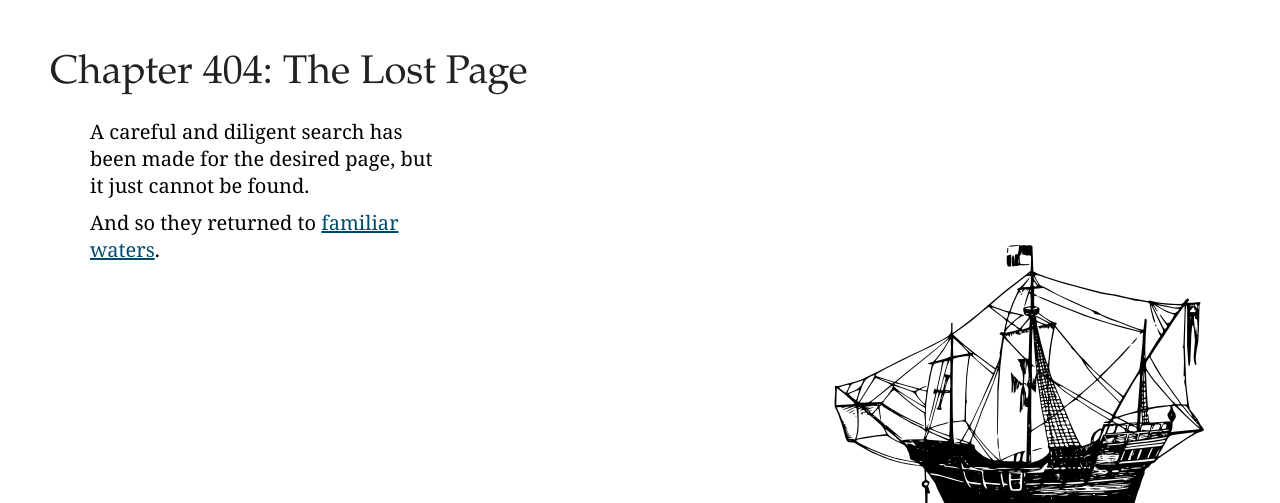
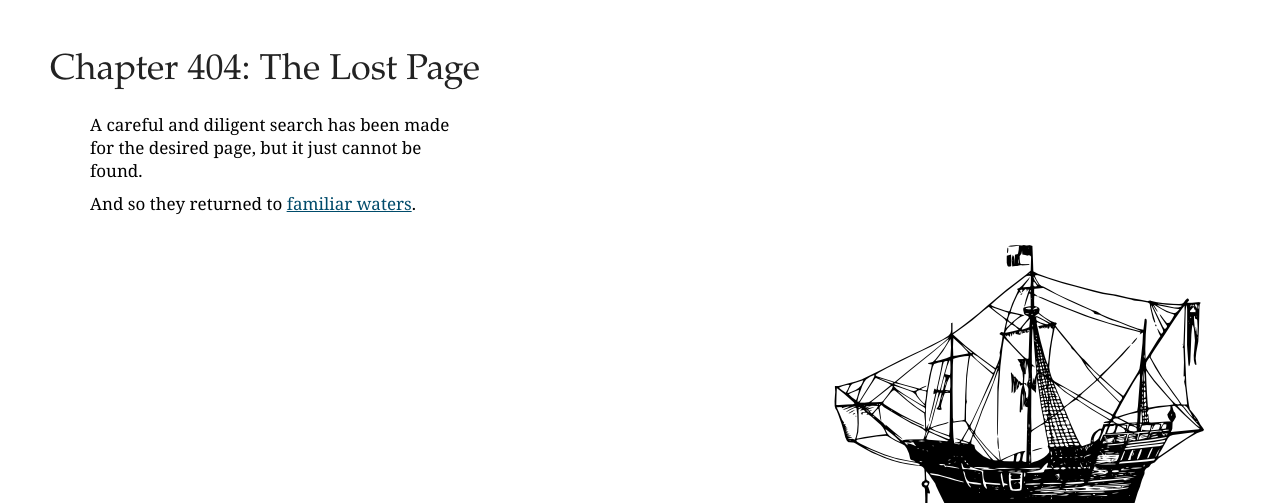
Before and after one commit to naturalspirit-dev/flask-website, a Flask app: template templates/404.html in a window 1280 px wide. Shown: the top 503 px of the page. Run offline with Flask 2, Linux system fonts and the light colour scheme; the template is opened without the code that fills it, so the values that code supplies are empty; parts of the project's set-up code (start-up, migrations or seed data) failed here and were passed over.

Commit message:
Smaller fonts on the 404 page

```diff
--- a/templates/404.html
+++ b/templates/404.html
@@ -28,7 +28,7 @@ h1 {
   font-family: 'Garamond', 'Georgia', serif;
   font-weight: normal;
   color: #222;
-  font-size: 40px;
+  font-size: 36px;
   padding: 50px 0 10px 50px;
   margin: 0;
 }
@@ -36,7 +36,7 @@ h1 {
 p {
   font-family: 'Georgia', serif;
   color: #000;
-  font-size: 20px;
+  font-size: 17px;
   padding: 10px 0 0 90px;
   margin: 0;
   width: 360px;
```
